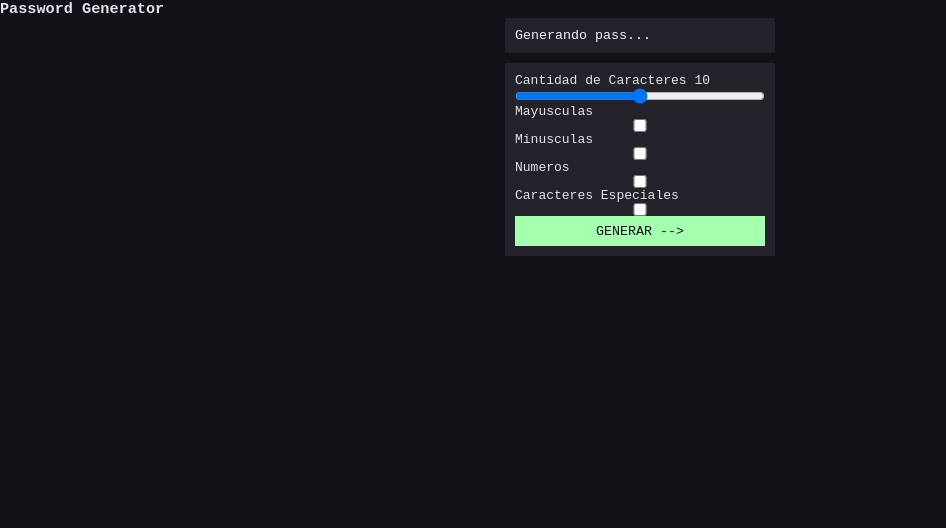
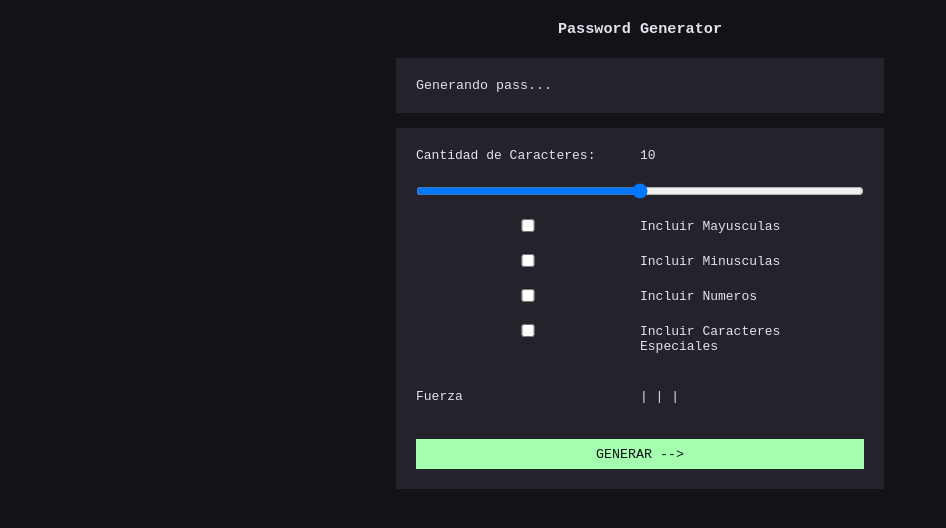
Before and after one commit to FrancoOttaviani/Generate-password, a plain HTML site: page index.html in a window 1280 px wide. Shown: the whole page, without its empty margins (0-946 px from the left). Drawn offline with Linux system fonts and the light colour scheme.

Commit message:
colors and some styles

```diff
--- a/index.html
+++ b/index.html
@@ -9,25 +9,46 @@
 </head>
 <body>
     <h3>Password Generator</h3>
-    <input type="text" value="Generando pass..." id="pantalla" disabled>
+    <div class="contenedor">
+        <div class="card">
+            <input type="text" value="Generando pass..." id="pantalla" disabled>
+        </div><br>
 
-    <div class="card">
-        <div class="generador">
+        <div class="card">
+                <div class="opcion">
+                    <label for="" >Cantidad de Caracteres:</label>        <span id = "cantCaracteres"></span>
 
-            <label for="" >Cantidad de Caracteres <span id = "cantCaracteres"></span></label>
-            <input type="range" min="0" max="20" step="1" id="range">
+                </div>
+                <div class="opcion">
 
-            <label for="Mayusculas">Mayusculas </label>
-            <input type="checkbox" name="" id="mayusculas">
+                    <input type="range" min="0" max="20" step="1" id="range">
+                </div>
 
-            <label for="">Minusculas</label>
-                <input type="checkbox" name="" id="minusculas">
-            <label for="">Numeros</label>
-                <input type="checkbox" name="" id="numeros">
-            <label for="">Caracteres Especiales</label>
-                <input type="checkbox" name="" id="carEspeciales">
+                <div class="opcion">
+                    <input type="checkbox" class= "checkbox" id="mayusculas"><label>Incluir Mayusculas </label>
 
-            <button id="boton">GENERAR --></button>
+                </div>
+                <div class="opcion">
+                    <input type="checkbox" class= "checkbox" id="minusculas"> <label for="">Incluir  Minusculas</label>
+
+                </div>
+                <div class="opcion">
+                    <input type="checkbox" class= "checkbox" id="numeros"><label>Incluir Numeros</label>
+
+                </div>
+
+                <div class="opcion">
+                    <input type="checkbox" class= "checkbox" id="carEspeciales"><label>Incluir Caracteres Especiales</label>
+
+                </div>
+                <br><hr>
+                <div class="opcion fuerza">
+                    <p>Fuerza  </p><span>|   |   |</span>
+
+                </div>
+                <br><hr>
+
+                <button id="boton">GENERAR --></button>
         </div>
     </div>
     <script src="./main.js"></script>
--- a/main.js
+++ b/main.js
@@ -15,6 +15,7 @@ let pantalla = document.getElementById("pantalla")
 
 checkMin.addEventListener("change", function(){
     min = checkMin.checked;
+
 })
 
 checkMay.addEventListener("change", function(){
@@ -29,12 +30,12 @@ checkEsp.addEventListener("change", function(){
     esp = checkEsp.checked;
 })
 
-
-cantCaracteres.innerHTML = range.value;
-
 range.addEventListener("change", function(){
     cantCaracteres.innerHTML = range.value;
 })
+
+
+cantCaracteres.innerHTML = range.value;
 
 
 
@@ -80,3 +81,8 @@ function generarContraseña (rango) {
 boton.addEventListener("click", function(){
     pantalla.value = generarContraseña(range.value)
 })
+
+function fuerza (){
+    let fuerza = "|   |   "
+
+}
--- a/style.css
+++ b/style.css
@@ -7,7 +7,18 @@
     font-family: monospace;
 
 }
+.contenedor{
+    display: flex;
+    flex-direction: column;
+    align-items: center;
+    width: 35%;
+}
 
+h3{
+    display: flex;
+    justify-content: center;
+    padding: 20px;
+}
 body{
     background-color: #131218;
     display: flex;
@@ -16,22 +27,19 @@ body{
 }
 
 .card {
-    display: flex;
     flex-direction: column;
-    width: 250px;
     background-color: #24232b;
-    padding: 10px;
+    /* padding-bottom: 20px; */
+    padding: 20px
 }
 
 #pantalla{
-    display: flex;
-    flex-direction: column;
-    width: 250px;
     background-color: #24232b;
-    color:aliceblue;
-    padding: 10px;
-    margin-bottom: 10px;
+    /* margin-bottom: 50px; */
+    /* padding: 30px; */
 }
+
+
 
 #boton{
     height: 30px;
@@ -39,6 +47,17 @@ body{
     color: #131218
 }
 
-input{
+.opcion{
     display: flex;
+    flex-direction: row;
+    align-items: flex-start;
+    margin-bottom: 20px;
 }
+
+
+
+div.option.checkbox{
+    display: flex;
+    width: 500px;
+    align-items: center;
+}
```
